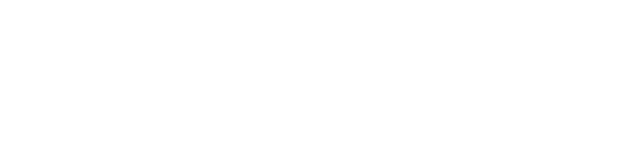
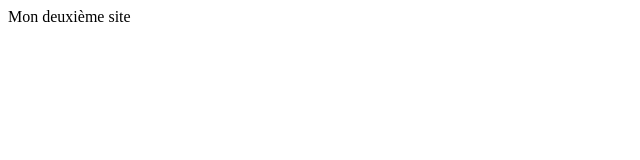
Before and after one commit to Aergozn/Cours_2, a plain HTML site: page index.html in a window 1280 px wide. Shown: the whole page, without its empty margins (0-640 px from the left). Drawn offline with Linux system fonts and the light colour scheme.

Commit message:
Update index.html

```diff
--- a/index.html
+++ b/index.html
@@ -1,13 +1,16 @@
 <!doctype html>
 <html lang="en">
+
 <head>
     <meta charset="UTF-8">
     <meta name="viewport"
-          content="width=device-width, user-scalable=no, initial-scale=1.0, maximum-scale=1.0, minimum-scale=1.0">
+        content="width=device-width, user-scalable=no, initial-scale=1.0, maximum-scale=1.0, minimum-scale=1.0">
     <meta http-equiv="X-UA-Compatible" content="ie=edge">
     <title>Exercice 2</title>
 </head>
+
 <body>
+    Mon deuxième site
+</body>
 
-</body>
 </html>
```
